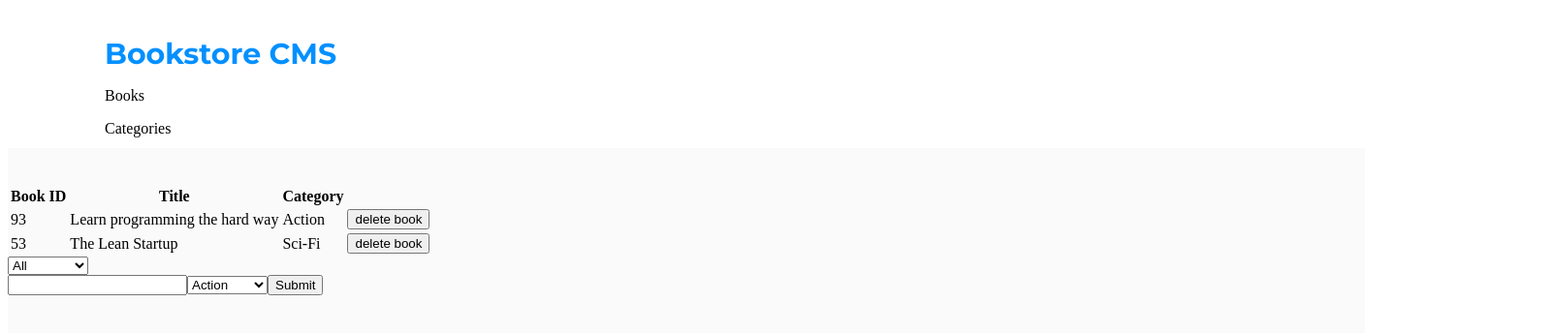
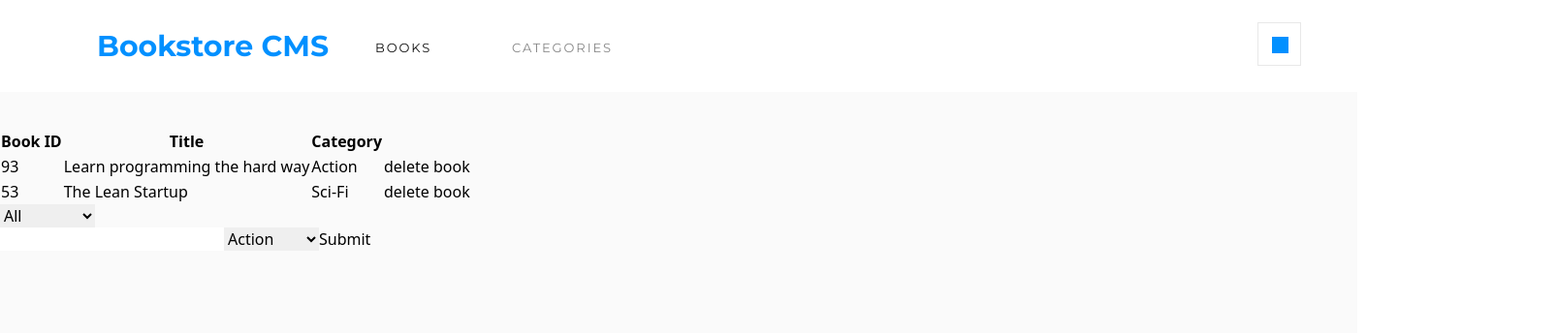
Before and after one commit to AshakaE/cms-books, a React (Create React App) app: page / in a window 1280 px wide. Shown: the top 344 px of the page at 97% size, 1607 px wide, since content can reach past the window. Built offline with nearby package versions, Linux system fonts and the light colour scheme.

Commit message:
Add style for head nav

```diff
--- /dev/null
+++ b/craco.config.js
@@ -0,0 +1,12 @@
+/* eslint-disable import/no-extraneous-dependencies */
+/* eslint-disable global-require */
+module.exports = {
+  style: {
+    postcss: {
+      plugins: [
+        require('tailwindcss'),
+        require('autoprefixer'),
+      ],
+    },
+  },
+};
--- a/src/App.css
+++ b/src/App.css
@@ -1,6 +1,13 @@
 @import url('https://fonts.googleapis.com/css2?family=Montserrat:wght@400;700&display=swap');
 .center {
   margin: 0 auto;
+}
+
+.Bookstore-bg {
+  width: 1600px;
+  height: 1434px;
+  padding: 149px 60px 123px 100px;
+  background-color: #f5f6fa;
 }
 
 .panel-bg {
@@ -34,3 +41,46 @@
   letter-spacing: normal;
   color: #0290ff;
 }
+
+.BOOKS {
+  width: 59px;
+  height: 16px;
+  margin: 18px 41px 11px 0;
+  font-family: Montserrat;
+  font-size: 13px;
+  font-weight: normal;
+  font-stretch: normal;
+  font-style: normal;
+  line-height: normal;
+  letter-spacing: 1.9px;
+  color: #121212;
+}
+
+.CATEGORIES {
+  width: 105px;
+  height: 16px;
+  margin: 18px 664px 11px 41px;
+  opacity: 0.5;
+  font-family: Montserrat;
+  font-size: 13px;
+  font-weight: normal;
+  font-stretch: normal;
+  font-style: normal;
+  line-height: normal;
+  letter-spacing: 1.9px;
+  color: #121212;
+}
+
+.Mask {
+  width: 17px;
+  height: 17px;
+  background-color: #0290ff;
+}
+
+.Oval {
+  width: 45px;
+  height: 45px;
+  /* margin: 0 0 0 664px; */
+  padding: 14px;
+  border: solid 1px #e8e8e8;
+}
--- a/src/components/App.js
+++ b/src/components/App.js
@@ -2,13 +2,21 @@ import React from 'react';
 import BooksForm from '../containers/BooksForm';
 import BooksList from '../containers/BooksList';
 import '../App.css';
+import '../index.css';
 
 const App = () => (
   <div className="panel-bg center">
     <div className="panel-head">
-      <h1 className="Bookstore-CMS">Bookstore CMS</h1>
-      <p>Books</p>
-      <p>Categories</p>
+      <div className="flex items-center justify-between">
+        <div className="flex items-center">
+          <h1 className="Bookstore-CMS">Bookstore CMS</h1>
+          <p className="BOOKS uppercase">Books</p>
+          <p className="CATEGORIES uppercase">Categories</p>
+        </div>
+        <div className="Oval">
+          <div className="Mask">&nbsp;</div>
+        </div>
+      </div>
     </div>
     <BooksList />
     <BooksForm />
--- a/src/index.css
+++ b/src/index.css
@@ -1,27 +1,3 @@
-body {
-  margin: 0;
-  font-family:
-    -apple-system,
-    BlinkMacSystemFont,
-    'Segoe UI',
-    'Roboto',
-    'Oxygen',
-    'Ubuntu',
-    'Cantarell',
-    'Fira Sans',
-    'Droid Sans',
-    'Helvetica Neue',
-    sans-serif;
-  -webkit-font-smoothing: antialiased;
-  -moz-osx-font-smoothing: grayscale;
-}
-
-code {
-  font-family:
-    source-code-pro,
-    Menlo,
-    Monaco,
-    Consolas,
-    'Courier New',
-    monospace;
-}
+@tailwind base;
+@tailwind components;
+@tailwind utilities;
--- a/src/index.js
+++ b/src/index.js
@@ -22,7 +22,10 @@ const defaultState = {
   filter: 'All',
 };
 
-const rootReducer = combineReducers({ books: booksReducer, filter: filterReducer });
+const rootReducer = combineReducers({
+  books: booksReducer,
+  filter: filterReducer,
+});
 
 const store = createStore(rootReducer, defaultState);
 
--- /dev/null
+++ b/tailwind.config.js
@@ -0,0 +1,12 @@
+module.exports = {
+  mode: 'jit',
+  purge: ['./src/**/*.{js,jsx,ts,tsx}', './public/index.html'],
+  darkMode: false, // or 'media' or 'class'
+  theme: {
+    extend: {},
+  },
+  variants: {
+    extend: {},
+  },
+  plugins: [],
+};
```
Also changed, not shown: package.json (+9 -5 lines), .stylelintrc.json, 1 other file (tests, documents, lock files or other folders).
